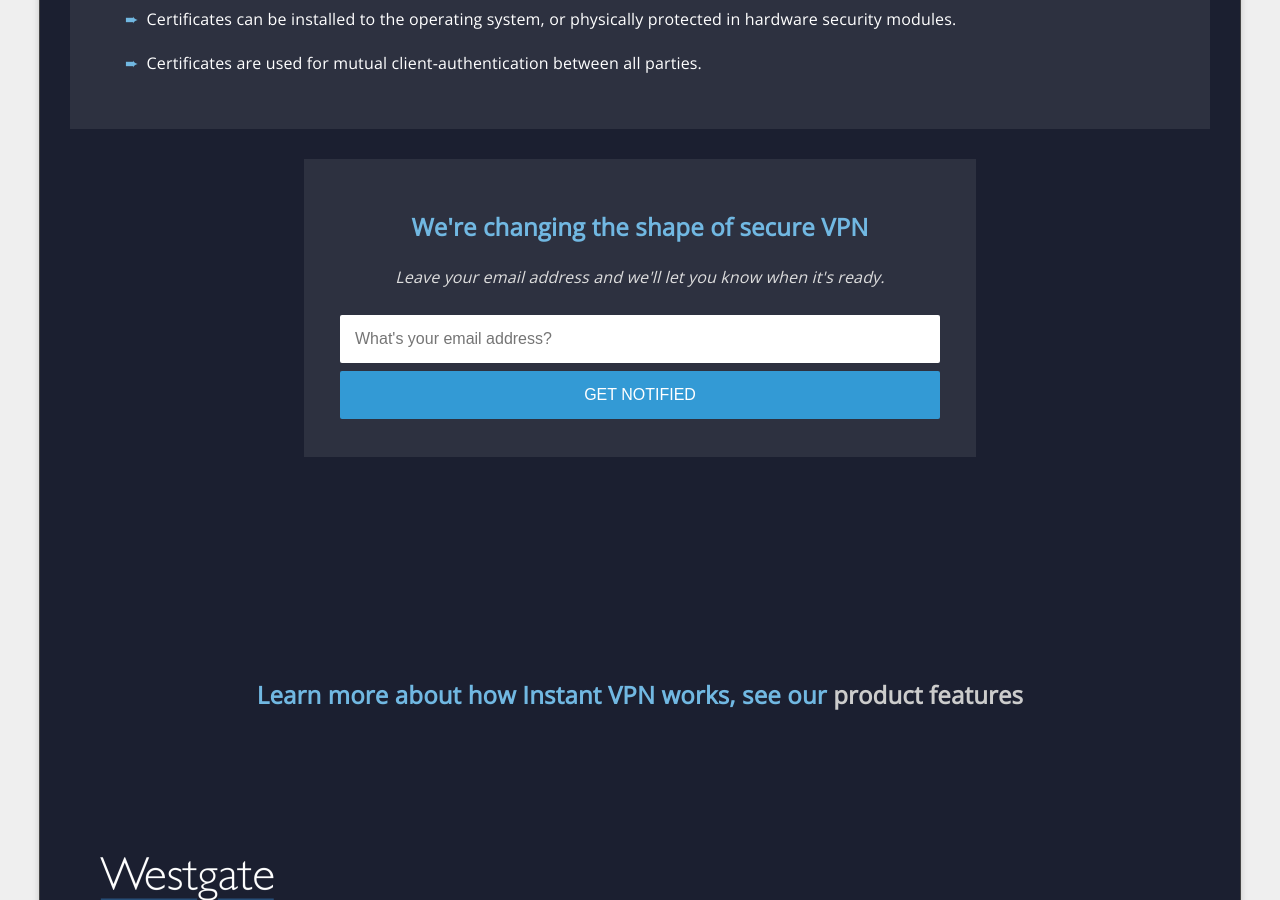
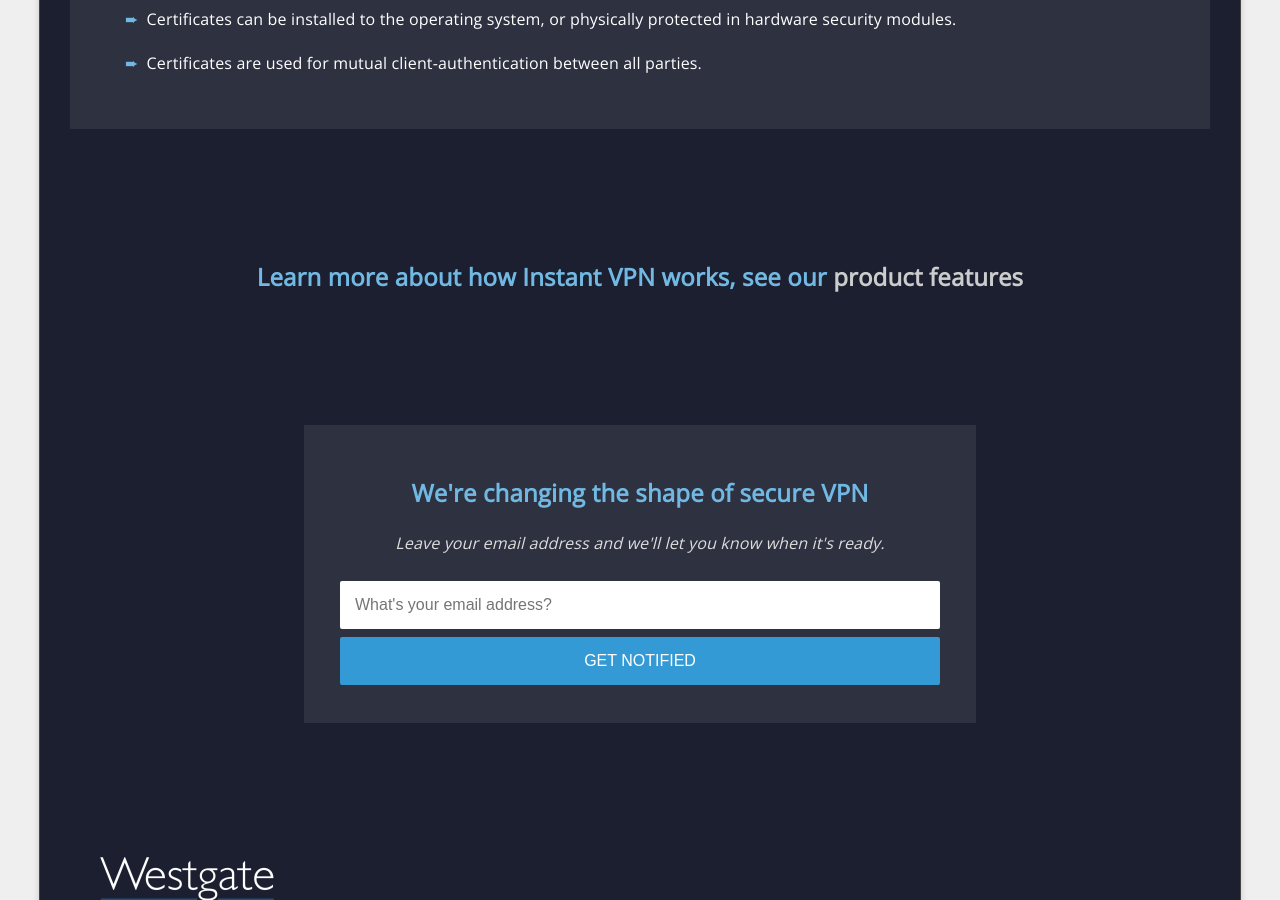
Before and after one commit to westgatecyber/westgatecyber.github.io, a Jekyll site: the page built from index.html, in a window 1280 px wide and 900 px high, scrolled down 2284 px. Built offline with Jekyll 4.4.1, drawn with Linux system fonts in a browser that asks for light colours; Markdown is read by kramdown in place of the engine named in the settings.

Commit message:
moved email capture box

```diff
--- a/index.html
+++ b/index.html
@@ -71,6 +71,10 @@ title: Instant VPN — Westgate Cyber Security
 
 		</section>
 
+		<section id="readmore">
+			<h1>Learn more about how Instant VPN works, see our <a href="/features">product features</a></h1>
+		</section>
+
 		<section id="formkeep" class="content">
 			<h1>We're changing the shape of secure VPN</h1>
 			<p><em>Leave your email address and we'll let you know when it's ready.</em></p>
@@ -80,7 +84,3 @@ title: Instant VPN — Westgate Cyber Security
 				<div><input type="submit" value="GET NOTIFIED"></div>
 			</form>
 		</section>
-
-		<section id="readmore">
-			<h1>Learn more about how Instant VPN works, see our <a href="/features">product features</a></h1>
-		</section>
```
